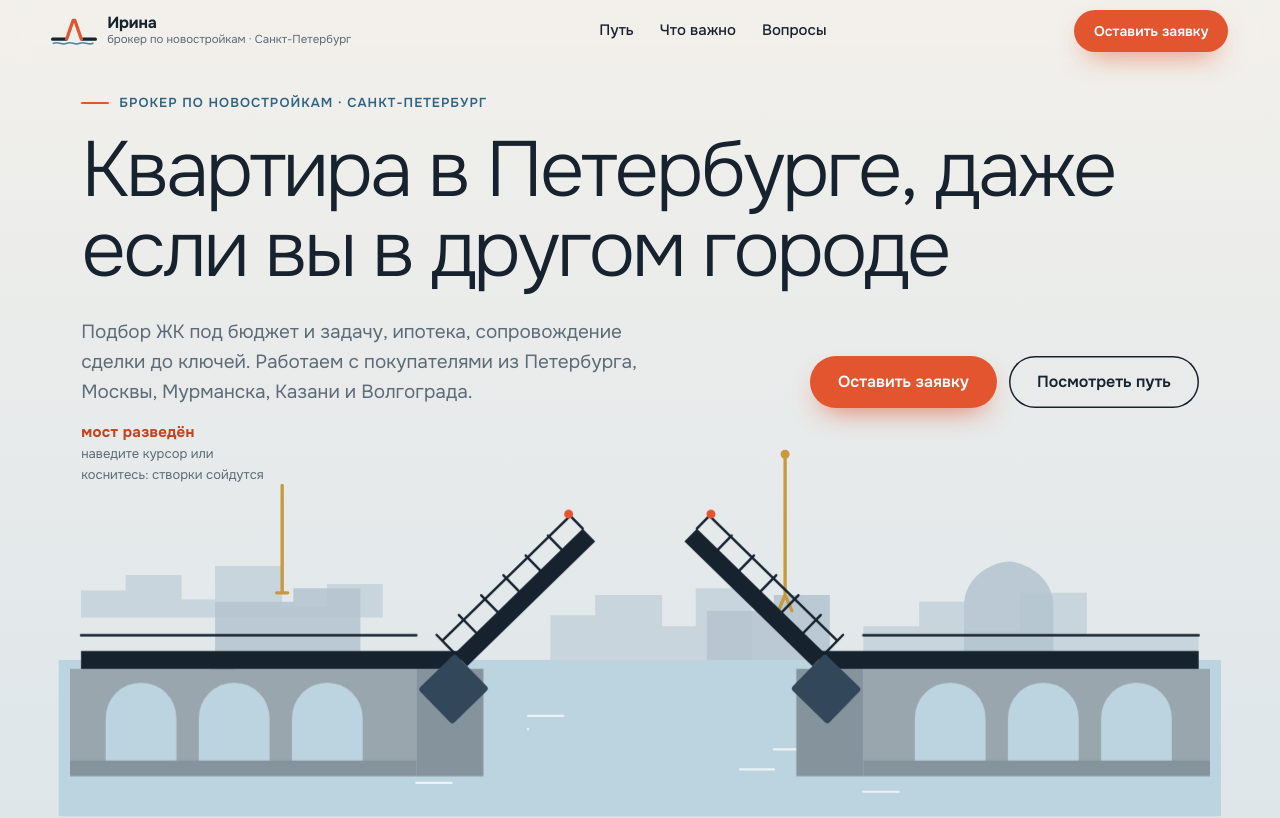
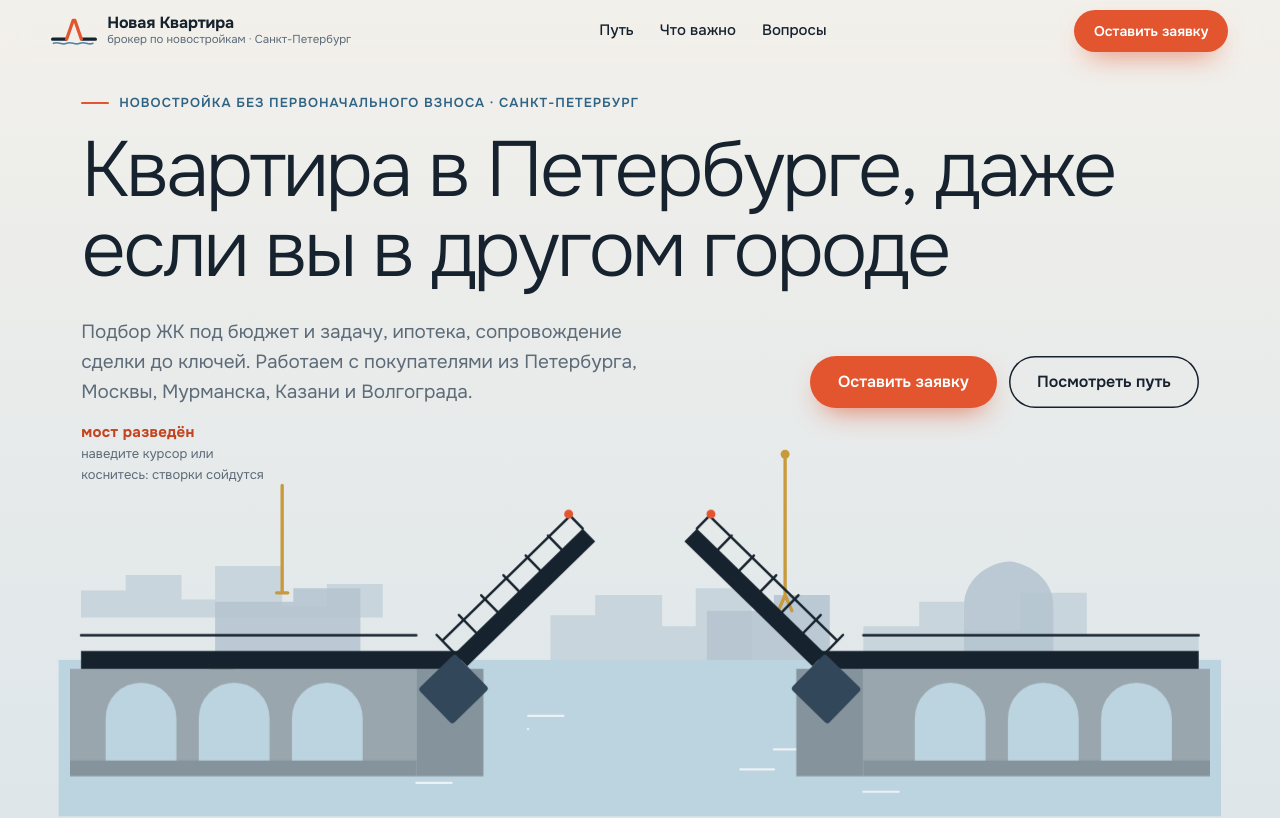
Before and after one commit to murzzsite/bridge-novostroiki-spb, a plain HTML site: page index.html in a window 1280 px wide. Shown: the top 818 px of the page. Drawn offline with Linux system fonts and the light colour scheme; a web font is replaced by a local one.

Commit message:
Name: Новая Квартира; hero eyebrow without down payment
Co-Authored-By: Claude Sonnet 5.5 <noreply@anthropic.com>

```diff
--- a/index.html
+++ b/index.html
@@ -24,7 +24,7 @@
 <header class="bar" id="bar">
   <a class="logo" href="#top" aria-label="Наверх">
     <svg viewBox="0 0 56 36" aria-hidden="true"><path d="M2 28h16M38 28h16" stroke="#16222E" stroke-width="4" stroke-linecap="round"/><path d="M19 28L27 5M37 28L29 5" stroke="#E2552F" stroke-width="4" stroke-linecap="round"/><path d="M3 33c6-3 10 3 16 0s10 3 16 0 10 3 16 0" stroke="#4A86A8" stroke-width="2" fill="none" stroke-linecap="round"/></svg>
-    <span>Ирина<small>брокер по новостройкам · Санкт-Петербург</small></span>
+    <span>Новая Квартира<small>брокер по новостройкам · Санкт-Петербург</small></span>
   </a>
   <nav class="nav" aria-label="Разделы">
     <a href="#path" data-roll>Путь</a>
@@ -37,7 +37,7 @@
 <main id="main">
 <section class="hero" id="top">
   <div class="wrap">
-    <span class="eyebrow">Брокер по новостройкам · Санкт-Петербург</span>
+    <span class="eyebrow">Новостройка без первоначального взноса · Санкт-Петербург</span>
     <h1><span data-wave data-wave-min="360" data-wave-max="800" data-wave-radius="200">Квартира в Петербурге, даже если вы в другом городе</span></h1>
     <div class="hero__row">
       <p class="hero__sub">Подбор ЖК под бюджет и задачу, ипотека, сопровождение сделки до ключей. Работаем с покупателями из Петербурга, Москвы, Мурманска, Казани и Волгограда.</p>
@@ -166,7 +166,7 @@
 
 <footer>
   <div class="wrap">
-    <span>Ирина · брокер по новостройкам · Санкт-Петербург</span>
+    <span>Новая Квартира · брокер по новостройкам · Санкт-Петербург</span>
     <span><a href="privacy.html">Политика конфиденциальности</a></span>
   </div>
 </footer>
```
